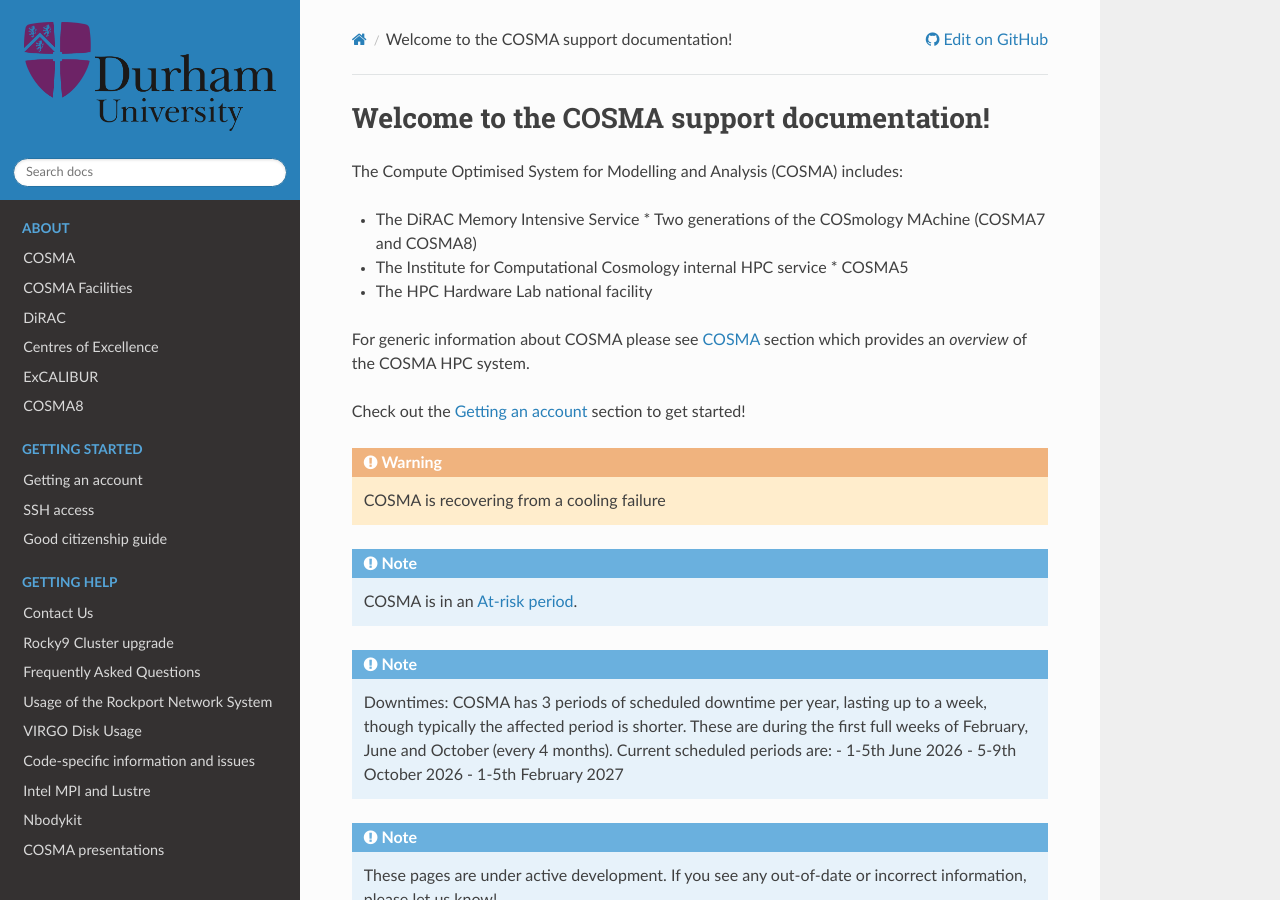
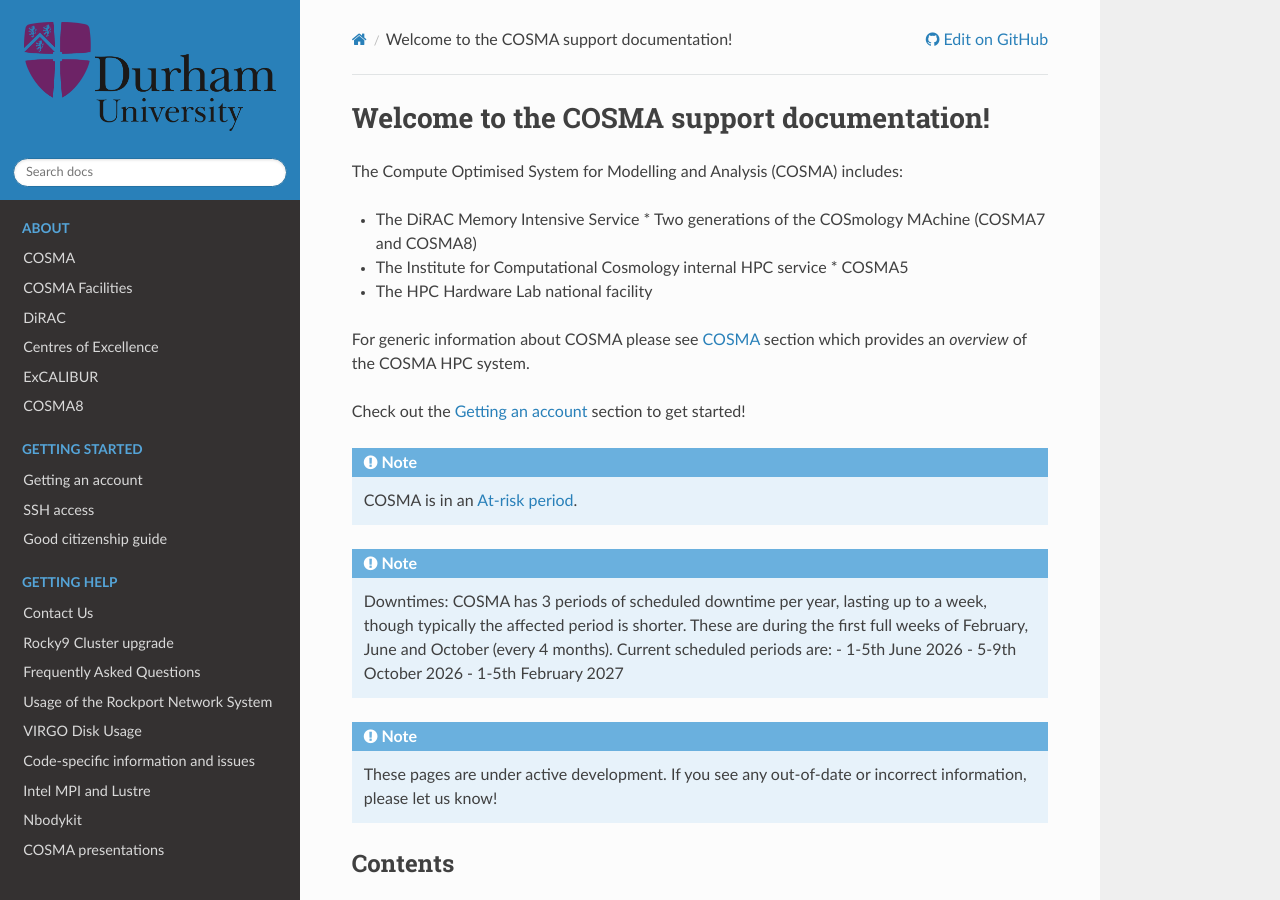
Before and after one commit to agb32/cosmadoc, a Sphinx documentation site: the page built from docs/source/index.rst, in a window 1280 px wide and 900 px high. Built offline with Sphinx 7.4.7 and the Read the Docs theme 3.1.0, drawn with Linux system fonts in a browser that asks for light colours.

Commit message:
status-updated

```diff
--- a/docs/source/index.rst
+++ b/docs/source/index.rst
@@ -14,10 +14,6 @@
 which provides an *overview* of the COSMA HPC system.
 
 Check out the :doc:`account` section to get started!
-
-.. warning::
-
-   COSMA is recovering from a cooling failure
 
 .. note::
 
```
